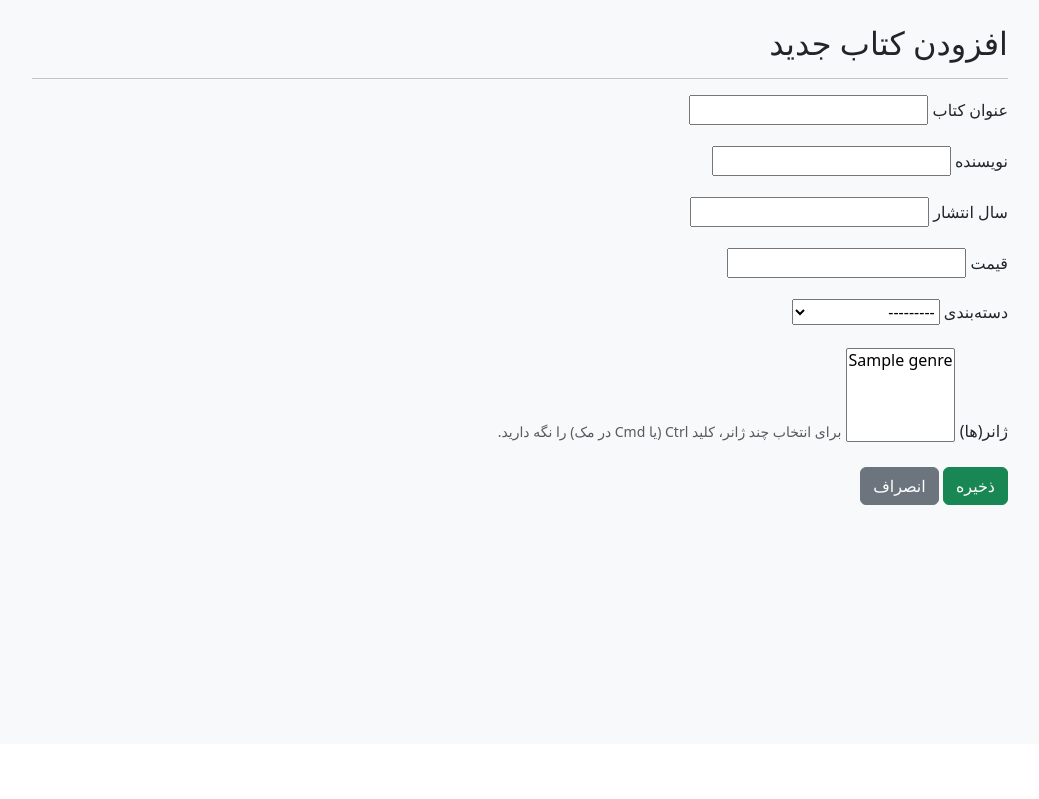
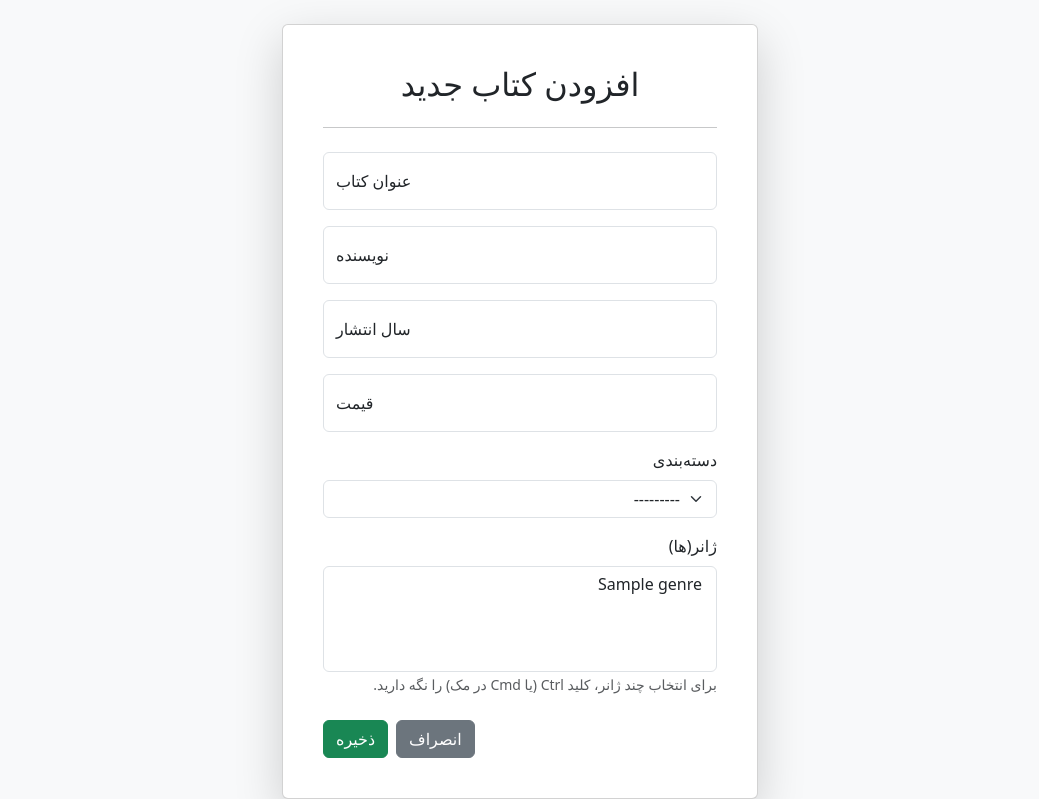
Before and after one commit to amiirziyaa/django-library-project, a Django app: page /books/book/add/ in a window 1280 px wide. Shown: the part 56-855 px from the top of the page, without its empty margins (120-1159 px from the left). Before the commit the page ends 561 px from the top, so only its background shows below. Run offline with Django 5.2, Linux system fonts and the light colour scheme; a user stored in the database is signed in; tables that the repository leaves empty hold one stand-in row (values such as "Sample post").

Commit message:
Improve UI for book form and fix styles

```diff
--- /dev/null
+++ b/library/forms.py
@@ -0,0 +1,15 @@
+from django import forms
+from .models import Book
+
+class BookForm(forms.ModelForm):
+    class Meta:
+        model = Book
+        fields = ['title', 'author', 'publication_year', 'price', 'category', 'genres']
+        widgets = {
+            'title': forms.TextInput(attrs={'class': 'form-control', 'placeholder': 'عنوان کتاب'}),
+            'author': forms.TextInput(attrs={'class': 'form-control', 'placeholder': 'نام نویسنده'}),
+            'publication_year': forms.NumberInput(attrs={'class': 'form-control', 'placeholder': 'مثلا 1390'}),
+            'price': forms.NumberInput(attrs={'class': 'form-control', 'placeholder': 'مثلا 250000'}),
+            'category': forms.Select(attrs={'class': 'form-select'}),
+            'genres': forms.SelectMultiple(attrs={'class': 'form-select'}),
+        }
--- a/library/templates/library/book_form.html
+++ b/library/templates/library/book_form.html
@@ -1,29 +1,39 @@
 {% extends 'library/base.html' %}
 
 {% block content %}
-<h2>{% if form.instance.pk %}ویرایش کتاب{% else %}افزودن کتاب جدید{% endif %}</h2>
-<hr>
+<div class="row justify-content-center">
+    <div class="col-md-8 col-lg-6">
+        <div class="card shadow-lg p-4">
+            <div class="card-body">
+                <h2 class="card-title text-center mb-4">
+                    {% if form.instance.pk %}ویرایش کتاب{% else %}افزودن کتاب جدید{% endif %}
+                </h2>
+                <hr class="mb-4">
+
                 <form method="post">
                     {% csrf_token %}
 
                     {% if form.non_field_errors %}
-        <div class="alert alert-danger">
+                        <div class="alert alert-danger text-start small p-2" role="alert">
                             {{ form.non_field_errors }}
                         </div>
                     {% endif %}
 
-    <div class="mb-3">
-        <label class="form-label">{{ form.title.label }}</label>
+                    {# Title Field #}
+                    <div class="form-floating mb-3">
                         {{ form.title }}
+                        <label for="{{ form.title.id_for_label }}">{{ form.title.label }}</label>
                         {% if form.title.errors %}
                             <div class="text-danger small mt-1">
                                 {{ form.title.errors.as_text }}
                             </div>
                         {% endif %}
                     </div>
-    <div class="mb-3">
-        <label class="form-label">{{ form.author.label }}</label>
+
+                    {# Author Field #}
+                    <div class="form-floating mb-3">
                         {{ form.author }}
+                        <label for="{{ form.author.id_for_label }}">{{ form.author.label }}</label>
                         {% if form.author.errors %}
                             <div class="text-danger small mt-1">
                                 {{ form.author.errors.as_text }}
@@ -31,9 +41,10 @@
                         {% endif %}
                     </div>
 
-    <div class="mb-3">
-        <label class="form-label">{{ form.publication_year.label }}</label>
+                    {# Publication Year Field #}
+                    <div class="form-floating mb-3">
                         {{ form.publication_year }}
+                        <label for="{{ form.publication_year.id_for_label }}">{{ form.publication_year.label }}</label>
                         {% if form.publication_year.errors %}
                             <div class="text-danger small mt-1">
                                 {{ form.publication_year.errors.as_text }}
@@ -41,9 +52,10 @@
                         {% endif %}
                     </div>
 
-    <div class="mb-3">
-        <label class="form-label">{{ form.price.label }}</label>
+                    {# Price Field #}
+                    <div class="form-floating mb-3">
                         {{ form.price }}
+                        <label for="{{ form.price.id_for_label }}">{{ form.price.label }}</label>
                         {% if form.price.errors %}
                             <div class="text-danger small mt-1">
                                 {{ form.price.errors.as_text }}
@@ -51,8 +63,9 @@
                         {% endif %}
                     </div>
 
+                    {# Category Field (Select box won't fully float with form-floating by default, but we can style it) #}
                     <div class="mb-3">
-        <label class="form-label">{{ form.category.label }}</label>
+                        <label for="{{ form.category.id_for_label }}" class="form-label">{{ form.category.label }}</label>
                         {{ form.category }}
                         {% if form.category.errors %}
                             <div class="text-danger small mt-1">
@@ -61,8 +74,9 @@
                         {% endif %}
                     </div>
 
+                    {# Genres Field (Multiple select is generally not form-floating compatible, keep as standard) #}
                     <div class="mb-3">
-        <label class="form-label">{{ form.genres.label }}</label>
+                        <label for="{{ form.genres.id_for_label }}" class="form-label">{{ form.genres.label }}</label>
                         {{ form.genres }}
                         <small class="form-text text-muted">برای انتخاب چند ژانر، کلید Ctrl (یا Cmd در مک) را نگه دارید.</small>
                         {% if form.genres.errors %}
@@ -72,8 +86,13 @@
                         {% endif %}
                     </div>
 
+                    <div class="d-grid gap-2 d-md-flex justify-content-md-end mt-4">
+                        <a href="{% url 'book_list' %}" class="btn btn-secondary me-md-2">انصراف</a>
                         <button type="submit" class="btn btn-success">ذخیره</button>
-    <a href="{% url 'book_list' %}" class="btn btn-secondary">انصراف</a>
+                    </div>
                 </form>
-
+            </div>
+        </div>
+    </div>
+</div>
 {% endblock %}
--- a/library/views.py
+++ b/library/views.py
@@ -9,6 +9,7 @@ from django.http import HttpResponseRedirect
 from django.views import View
 from django.contrib.auth.mixins import LoginRequiredMixin
 from django.contrib.auth.decorators import login_required
+from .forms import BookForm
 
 
 
@@ -182,3 +183,15 @@ class ShelfDeleteView(LoginRequiredMixin, DeleteView):
 
     def get_queryset(self):
         return Shelf.objects.filter(owner=self.request.user)
+
+class BookCreateView(LoginRequiredMixin, CreateView):
+    model = Book
+    template_name = 'library/book_form.html'
+    form_class = BookForm
+    success_url = reverse_lazy('book_list')
+
+class BookUpdateView(LoginRequiredMixin, UpdateView):
+    model = Book
+    template_name = 'library/book_form.html'
+    form_class = BookForm
+    success_url = reverse_lazy('book_list')
```
Lines whose indentation alone changed are shown as unchanged.
